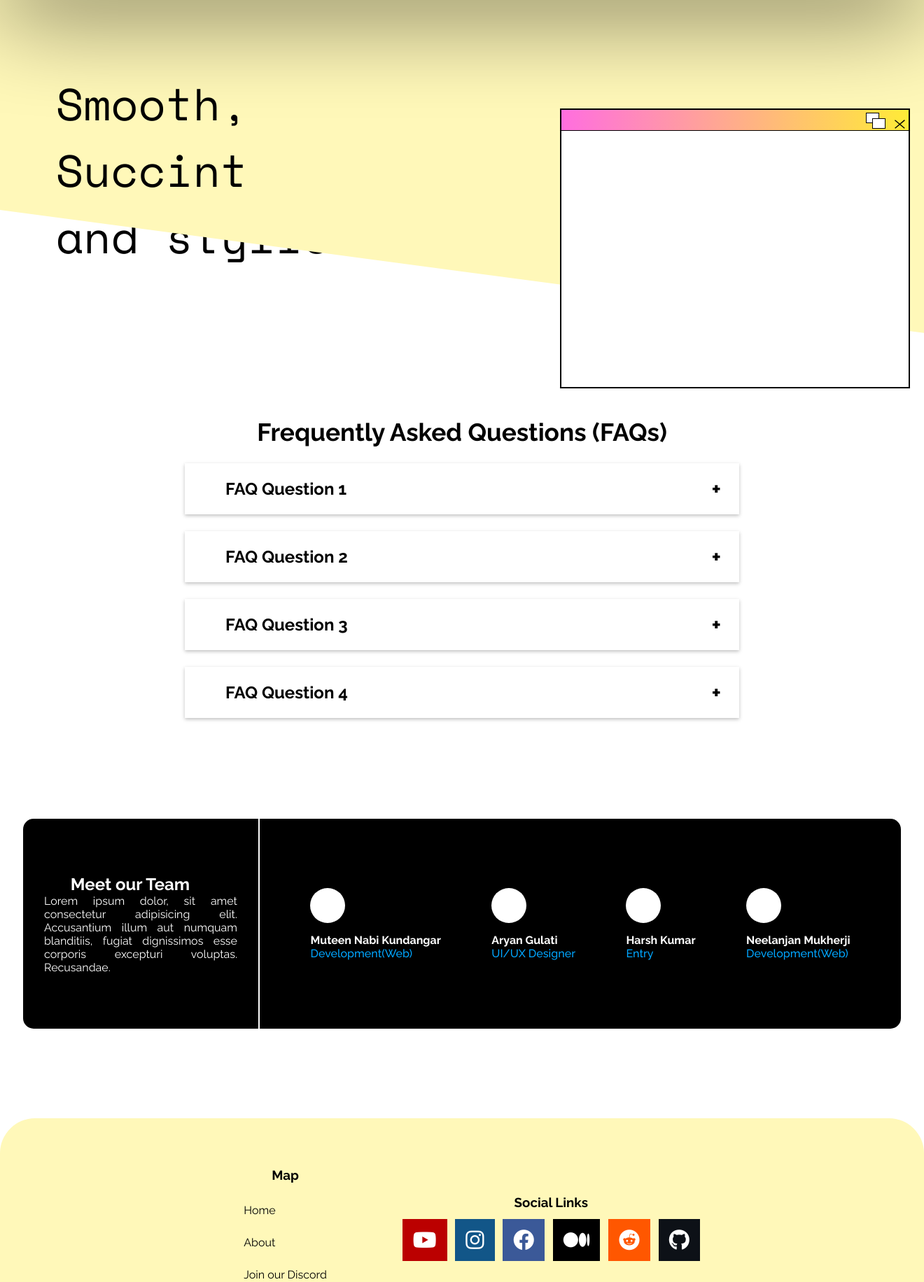
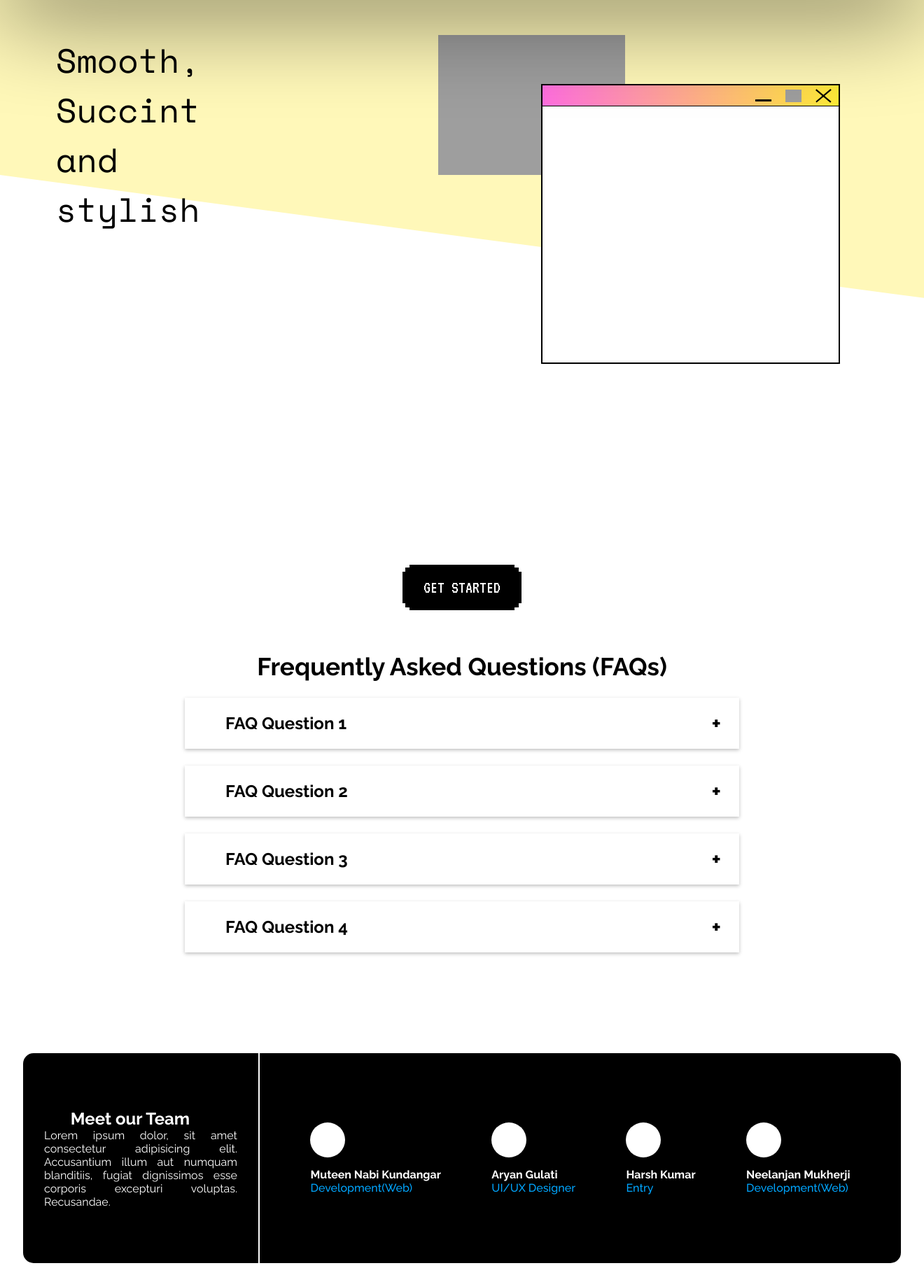
Before and after one commit to Maverick7274/Online-Compiler, a Node server app: page / in a window 1320 px wide. Shown: the part 50-1882 px from the top of the page at 70% size. Run offline with Node 20, Linux system fonts and the light colour scheme; some libraries are stand-ins or nearby versions; grey boxes are pictures that could not be loaded.

Commit message:
Styling Improved

```diff
--- a/public/css/style.css
+++ b/public/css/style.css
@@ -1,5 +1,6 @@
 @import url('https://fonts.googleapis.com/css2?family=Raleway:ital,wght@0,100;0,200;0,300;0,400;0,500;0,600;0,700;0,800;0,900;1,100;1,200;1,300;1,400;1,500;1,600;1,700;1,800;1,900&display=swap');
 @import url('https://fonts.googleapis.com/css2?family=Space+Mono:ital,wght@0,400;0,700;1,400;1,700&display=swap');
+@import url('https://fonts.googleapis.com/css2?family=VT323&display=swap');
 
 
 
@@ -12,11 +13,18 @@
 }
 /*----------------------------------------------- Variables ----------------------------------------------------- */
 
-:root
+/* :root
 {
 
+} */
+
+/* Utilities */
+
+
+.section-div
+{
+    height: 200px;
 }
-
 
 ul
 {
@@ -33,9 +41,6 @@ body
 {
     font-family: 'Raleway', sans-serif;
 }
-
-
-/*----------------------------------------------- Landing Page -----------------------------------------------*/
 
 .footer-btn
 {
@@ -59,6 +64,147 @@ body
     border: solid 1px #fff;
 }
 
+.container {
+    margin: 50px;
+    display: block;
+    width: 400px;
+    margin-left: auto;
+    margin-right: auto;
+    text-align: center;
+}
+
+.pixel, .pixel2 {
+    font-size: 25px;
+    color: white;
+    height: auto;
+    margin: 10px;
+    font-family: 'VT323';
+
+    position: relative;
+    display: inline-block;
+    vertical-align: top;
+    text-transform: uppercase;
+
+    cursor: pointer;
+
+    -webkit-touch-callout: none;
+    -webkit-user-select: none;
+    -khtml-user-select: none;
+    -moz-user-select: none;
+    -ms-user-select: none;
+    user-select: none;
+}
+
+.pixel:active, .pixel2:active {
+    top: 2px;
+}
+
+.pixel {
+    line-height: 0;
+
+    image-rendering: optimizeSpeed;
+    image-rendering: -moz-crisp-edges; /* Firefox */
+    image-rendering: -o-crisp-edges; /* Opera */
+    image-rendering: -webkit-optimize-contrast; /* Webkit (non-standard naming) */
+    image-rendering: crisp-edges;
+    -ms-interpolation-mode: nearest-neighbor; /* IE (non-standard property) */
+
+    border-style: solid;
+    border-width: 20px;
+    -moz-border-image: url(https://i.imgur.com/sREM8Yn.png) 20 stretch;
+    -webkit-border-image: url(https://i.imgur.com/sREM8Yn.png) 20 stretch;
+    -o-border-image: url(https://i.imgur.com/sREM8Yn.png) 20 stretch;
+    border-image: url(https://i.imgur.com/sREM8Yn.png) 20 stretch;
+}
+
+.pixel p {
+    display: inline-block;
+    vertical-align: top;
+    position: relative;
+    width: auto;
+    text-align: center;
+    margin: -20px -20px;
+    line-height: 20px;
+    padding: 10px 20px;
+
+    background: #000000;
+    background:
+        linear-gradient(135deg, transparent 10px, #000000 0) top left,
+        linear-gradient(225deg, transparent 10px, #000000 0) top right,
+        linear-gradient(315deg, transparent 10px, #000000 0) bottom right,
+        linear-gradient(45deg,  transparent 10px, #000000 0) bottom left;
+    background-size: 50% 50%;
+    background-repeat: no-repeat;
+    background-image:
+        radial-gradient(circle at 0 0, rgba(204,0,0,0) 14px, #000000 15px),
+        radial-gradient(circle at 100% 0, rgba(204,0,0,0) 14px, #000000 15px),
+        radial-gradient(circle at 100% 100%, rgba(204,0,0,0) 14px, #000000 15px),
+        radial-gradient(circle at 0 100%, rgba(204,0,0,0) 14px, #000000 15px);
+}
+
+.pixel2 a {
+    position: relative;
+    display: block;
+    margin: 10px;
+    font-family: 'VT323';
+    text-transform: uppercase;
+    font-size: 25px;
+    color: white;
+}
+
+.pixel2::before {
+    content: "";
+    display: block;
+    position: absolute;
+    top: 10px;
+    bottom: 10px;
+    left: -10px;
+    right: -10px;
+    background: black;
+    z-index: -1;
+}
+
+.pixel2::after {
+    content: "";
+    display: block;
+    position: absolute;
+    top: 4px;
+    bottom: 4px;
+    left: -6px;
+    right: -6px;
+    background: black;
+    z-index: -1;
+}
+
+.pixel2 {
+    padding: 10px 10px;
+    position: relative;
+    background: black;
+    width: auto;
+    z-index: 2;
+}
+
+.run-button
+{
+    padding-top: 35px;
+    border: none;
+    background: #FFF8B9;
+    color: #202020;
+    border-radius: 5px;
+    padding: 20px 30px;
+    cursor: pointer;
+    font-size: 1.5rem;
+    padding: 3px 25px;
+}
+
+.button:hover
+{
+    background: #94D2FF;
+}
+
+/*----------------------------------------------- Landing Page -----------------------------------------------*/
+
+
 
 .nav
 {
@@ -66,10 +212,11 @@ body
     align-items: center;
     justify-content: space-between;
     width: 100%;
+    position: fixed;
     height: 50px;
     background: linear-gradient(to right, #94D2FF , #FF7BE2);
     color: white;
-    z-index: 13;
+    z-index: 130;
     transition: all 0.3s;
 
 }
@@ -315,7 +462,15 @@ body
     padding-top: 100px;
     background: #FFF8B9;
     width: 100%;
+    display: flex;
     height: 300px;
+}
+
+.hero-heading-text
+{
+    padding-bottom: 15px;
+    z-index: 15;
+    width: 50em;
 }
 
 .hero-section h1
@@ -323,16 +478,21 @@ body
     font-family: 'Space Mono', san-serif;
     font-weight: 300;
     padding-left: 80px;
-    font-size: 4rem;
+    font-size: 3rem;
+}
+
+.hero-bg
+{
+    margin-left: 15em;
 }
 
 .hero-box
 {
     border: 2px solid #000;
     position: relative;
-    top: -230px;
-    left: 800px;
-    width: 500px;
+    top: 70px;
+    left: -120px;
+    width: 880px;
     height: 400px;
     background: #ffffff;
 
@@ -350,20 +510,20 @@ body
     gap: 3px;
     background: linear-gradient(to right, #FF6EDF , #FFEB37);
 }
-.hero-nav img
+.hero-nav ul
 {
-    padding: 2px 5px;
+    display: flex;
+    gap: 20px;
+    align-items: center;
+    justify-content: center;
+    padding-right: 10px;
 }
 
-.cross
+.hero-nav ul .icons
 {
-    width: 25px;
+    width: 23px;
 }
 
-.hero-bottom
-{
-    z-index: -100;
-}
 
 
 /* ------------------------ Footer ------------------------ */
@@ -378,6 +538,7 @@ footer
     border-radius: 50px 50px 0px 0px;
     padding: 20px 3em;
     margin-top: 8em;
+    border-top: #000 1px solid;
 }
 
 
@@ -727,6 +888,26 @@ textarea:focus
 	padding: 10px;
 }
 
+select.round {
+    font-family: 'Raleway', sans-serif;
+    font-weight: 700;
+    font-size: 1.5rem;
+    text-align: center;
+    cursor: pointer;
+    background: #ff7be2e0;
+    color: #fff;
+    border: #fff 1px solid;
+    border-radius: 5px;
+    width: 150px;
+    height: 30px;
+
+}
+
+select.round:focus {
+    border-color: #FFEB37;
+    outline: none;
+}
+
 .code-panel{
     display: flex;
     align-items: center;
@@ -809,23 +990,6 @@ textarea:focus
     justify-content: center;
 }
 
-.button
-{
-    padding-top: 35px;
-    border: none;
-    background: #FFF8B9;
-    color: #202020;
-    border-radius: 5px;
-    padding: 20px 30px;
-    cursor: pointer;
-    font-size: 1.5rem;
-    padding: 3px 25px;
-}
-
-.button:hover
-{
-    background: #94D2FF;
-}
 
 .main-code-editor form
 {
--- a/views/index.ejs
+++ b/views/index.ejs
@@ -22,7 +22,7 @@
             <div class="nav-tabs">
                 <ul>
                     <li>
-                        <a href="#">
+                        <a href="/">
                             Home
                         </a>
                     </li>
@@ -49,22 +49,42 @@
     <div id="hero"></div>
 
     <section class="hero-section">
-        <h1>
-            Smooth, <br>
-            Succint <br>
-            and stylish <br>
-        </h1>
+        <span class="hero-heading-text">
+            <h1>
+                Smooth, <br>
+                Succint <br>
+                and stylish <br>
+            </h1>
+        </span>
+        <img class="hero-bg" src="/static/images/hero-img.svg" alt="" srcset="">
         <div class="hero-box">
             <nav class="hero-nav">
-                <img src="/static/images/minimize.svg" alt="">
-                <img class="cross" src="/static/images/cross.svg" alt="">
+                <ul>
+                    <li>
+                        <img class="icons" src="/static/images/minimize.svg" alt="">
+                    </li>
+                    <li>
+                        <img class="icons" src="/static/images/switch.svg" alt="">
+                    </li>
+                    <li>
+                        <img class="icons" src="/static/images/cross.svg" alt="">
+                    </li>
+                </ul>
             </nav>
         </div>
-
 
     </section>
     <img  class="hero-bottom" src="/static/images/hero-bottom.svg" alt="" srcset="">
 
+
+<div class="section-div"></div>
+
+
+<section class="services">
+        <div class="container">
+            <div class="pixel2"> <a href="/compiler" target="_blank"> Get Started </a></div>
+        </div>
+    </section>
     <section id="faq">
 
         <h1>
```
Also changed, not shown: views/compiler.ejs (+5 -37 lines), public/images/minimize.svg.
